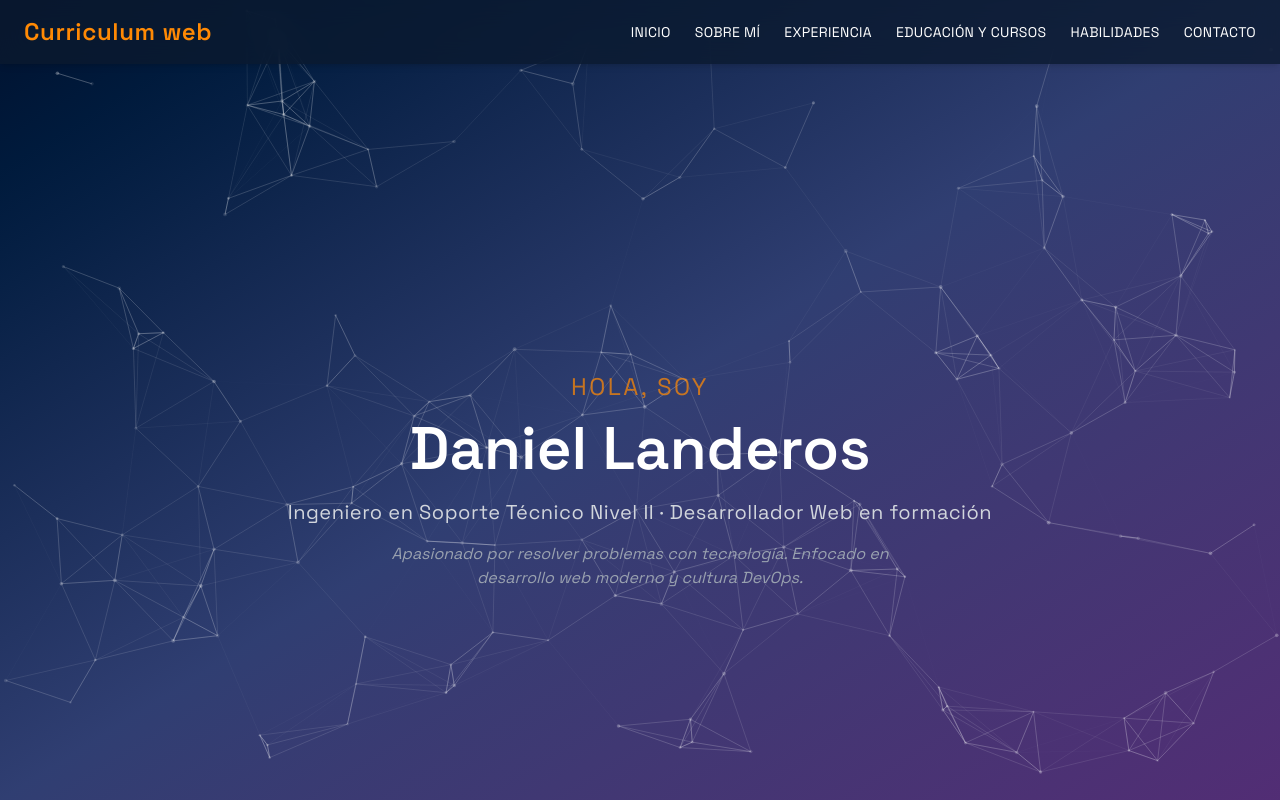
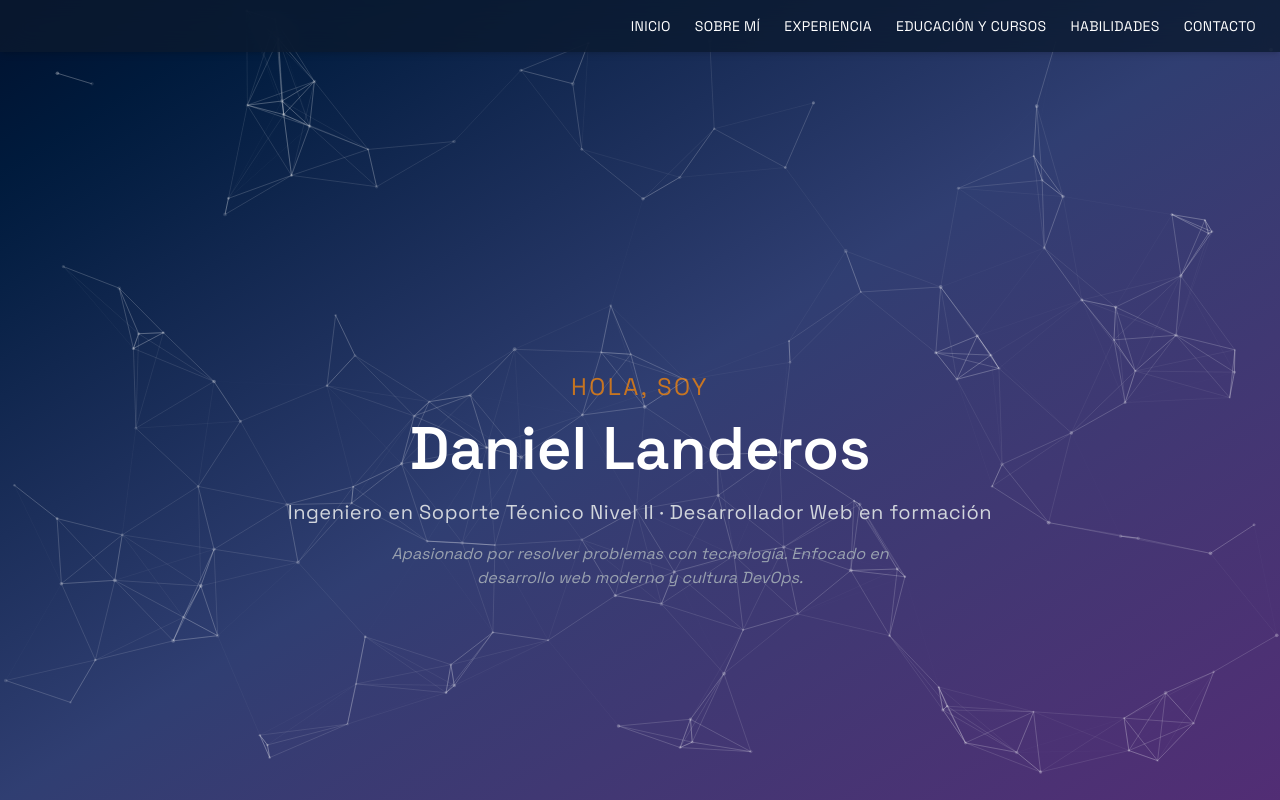
Before and after one commit to DLV19/CV-Daniel-Landeros-Valenzuela, a React (Vite) app: page / in a window 1280 px wide. Built offline with nearby package versions, Linux system fonts and the light colour scheme.

Commit message:
se agrego un menu hamburguesa para expriencia en movil

```diff
--- a/package.json
+++ b/package.json
@@ -11,6 +11,7 @@
   },
   "dependencies": {
     "@tailwindcss/vite": "^4.1.7",
+    "lucide-react": "^0.511.0",
     "react": "^19.1.0",
     "react-dom": "^19.1.0",
     "react-icons": "^5.5.0",
--- a/src/componentes/Navbar/Navbar.jsx
+++ b/src/componentes/Navbar/Navbar.jsx
@@ -1,26 +1,53 @@
+import { useState } from "react";
+import { Menu, X } from "lucide-react";
+
 export default function Navbar() {
-  return (
-    <header className="fixed w-full bg-[#0a192f]/80 backdrop-blur-md text-white shadow-md z-50">
-      <nav className="flex justify-between items-center px-6 py-4" aria-label="Navegación principal">
-        <h1 className="text-xl md:text-2xl font-bold text-orange-400 tracking-wide">
-          Curriculum web
-        </h1>
-        <ul className="hidden md:flex space-x-6 text-sm uppercase tracking-wide">
-          {[
+  const [menuAbierto, setMenuAbierto] = useState(false);
+
+  const toggleMenu = () => setMenuAbierto(!menuAbierto);
+  const cerrarMenu = () => setMenuAbierto(false);
+
+  const items = [
     { to: "#inicio", label: "Inicio" },
     { to: "#aboutme", label: "Sobre mí" },
     { to: "#experiencia", label: "Experiencia" },
     { to: "#educacion", label: "Educación y cursos" },
     { to: "#skills", label: "Habilidades" },
     { to: "#contacto", label: "Contacto" },
-          ].map((item) => (
+  ];
+
+  return (
+    <header className="fixed w-full bg-[#0a192f]/80 backdrop-blur-md text-white shadow-md z-50">
+      <nav className="flex justify-between items-center px-6 py-4">
+
+        {/* Botón hamburguesa - solo visible en móvil */}
+        <button
+          className="md:hidden text-orange-400"
+          onClick={toggleMenu}
+          aria-label="Menú"
+        >
+          {menuAbierto ? <X size={28} /> : <Menu size={28} />}
+        </button>
+
+        {/* Menú */}
+        <ul
+  className={`${
+    menuAbierto ? "flex flex-col items-start pl-6" : "hidden"
+  } absolute top-16 left-0 w-full bg-[#0a192f] md:static md:flex md:space-x-6 md:justify-end md:bg-transparent text-sm uppercase tracking-wide text-left`}
+>
+  {items.map((item) => (
     <li key={item.to}>
-              <a href={item.to} className="cursor-pointer hover:text-orange-400">
+      <a
+        href={item.to}
+        className="block py-3 md:py-0 hover:text-orange-400"
+        onClick={cerrarMenu}
+      >
         {item.label}
       </a>
     </li>
   ))}
 </ul>
+
       </nav>
     </header>
   );
```
Also changed, not shown: 1 other file (tests, documents, lock files or other folders). Lines whose indentation alone changed are shown as unchanged.
